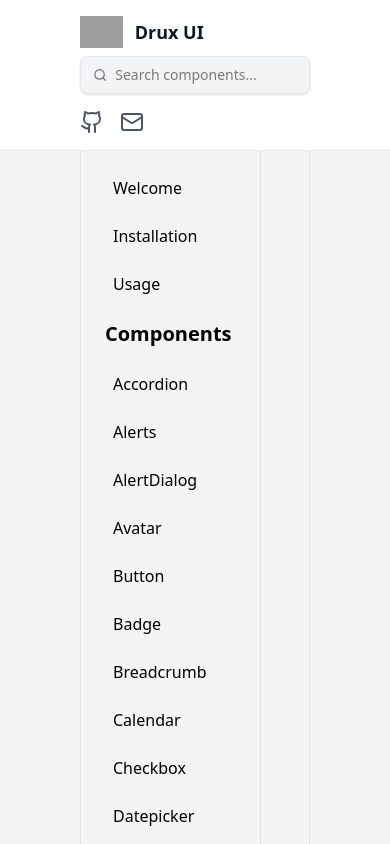
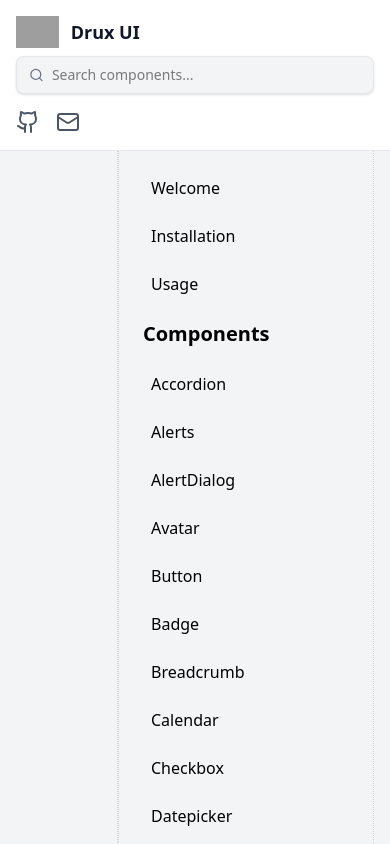
Before and after one commit to Shreesha99/next-components, a React (Vite) app: page / in a window 390 px wide. Built offline with nearby package versions, Linux system fonts and the light colour scheme; grey boxes are pictures that could not be loaded.

Commit message:
style(App): refactor styling in App component to use consistent padding values

```diff
--- a/src/App.jsx
+++ b/src/App.jsx
@@ -1095,7 +1095,7 @@ function App() {
   return (
     <>
       {/* Top Navbar */}
-      <header className="fixed top-0 left-0 w-full bg-white dark:bg-gray-900 border-b border-gray-200 dark:border-gray-700 py-4 z-50 px-20 flex flex-col gap-2 sm:flex-row sm:items-center sm:justify-between">
+      <header className="fixed top-0 left-0 w-full bg-white dark:bg-gray-900 border-b border-gray-200 dark:border-gray-700 py-4 z-50 px-4 sm:px-20 flex flex-col gap-2 sm:flex-row sm:items-center sm:justify-between">
         {/* Logo + Name */}
         <div>
           <a href="#" className="flex items-center space-x-3">
@@ -1169,24 +1169,15 @@ function App() {
           >
             <Mail className="w-6 h-6" />
           </a>
-          {/* <button
-            onClick={() => setTheme(theme === "light" ? "dark" : "light")}
-            className="rounded-full transition-all"
-          >
-            {theme === "light" ? (
-              <FiMoon size={24} className="text-gray-800" />
-            ) : (
-              <FiSun size={24} className="text-yellow-400" />
-            )}
-          </button> */}
         </div>
       </header>
 
-      <div className="flex h-screen bg-gray-100 dark:bg-black px-20">
+      <div className="flex h-screen bg-gray-100 dark:bg-black px-4 sm:px-20">
+        <main className="flex-1 overflow-auto relative scrollbar-hide py-25 px-6 border-r border-dotted border-gray-300 dark:border-gray-700 dark:bg-black text-black dark:text-white">
+          {introduction[selectedComponent] || components[selectedComponent]}
+        </main>
         <aside
-          className={`py-20 border-l border-r border-dotted border-gray-300 dark:border-gray-700 shadow-none p-6 transition-all duration-300 h-screen overflow-y-auto scrollbar-hide ${
-            isSidebarOpen ? "w-64" : "w-20"
-          }`}
+          className={`py-20 border-l border-r border-dotted border-gray-300 dark:border-gray-700 shadow-none p-6 transition-all duration-300 h-screen overflow-y-auto scrollbar-hide ${isSidebarOpen ? "w-64" : "w-20"}`}
         >
           <button
             onClick={() => setIsSidebarOpen(!isSidebarOpen)}
@@ -1208,11 +1199,7 @@ function App() {
                   <li key={key}>
                     <button
                       onClick={() => setSelectedComponent(key)}
-                      className={`block p-2 w-full text-left rounded ${
-                        selectedComponent === key
-                          ? "bg-gray-800 text-white"
-                          : "hover:bg-gray-200 dark:hover:bg-gray-700 text-black dark:text-white"
-                      }`}
+                      className={`block p-2 w-full text-left rounded ${selectedComponent === key ? "bg-gray-800 text-white" : "hover:bg-gray-200 dark:hover:bg-gray-700 text-black dark:text-white"}`}
                     >
                       {key}
                     </button>
@@ -1227,11 +1214,7 @@ function App() {
                   <li key={key}>
                     <button
                       onClick={() => setSelectedComponent(key)}
-                      className={`block p-2 w-full text-left rounded ${
-                        selectedComponent === key
-                          ? "bg-gray-800 text-white"
-                          : "hover:bg-gray-200 dark:hover:bg-gray-700 text-black dark:text-white"
-                      }`}
+                      className={`block p-2 w-full text-left rounded ${selectedComponent === key ? "bg-gray-800 text-white" : "hover:bg-gray-200 dark:hover:bg-gray-700 text-black dark:text-white"}`}
                     >
                       {key}
                     </button>
@@ -1241,10 +1224,6 @@ function App() {
             </>
           )}
         </aside>
-
-        <main className="flex-1 overflow-auto relative scrollbar-hide py-25 px-6 border-r border-dotted border-gray-300 dark:border-gray-700 dark:bg-black text-black dark:text-white">
-          {introduction[selectedComponent] || components[selectedComponent]}
-        </main>
       </div>
     </>
   );
```
